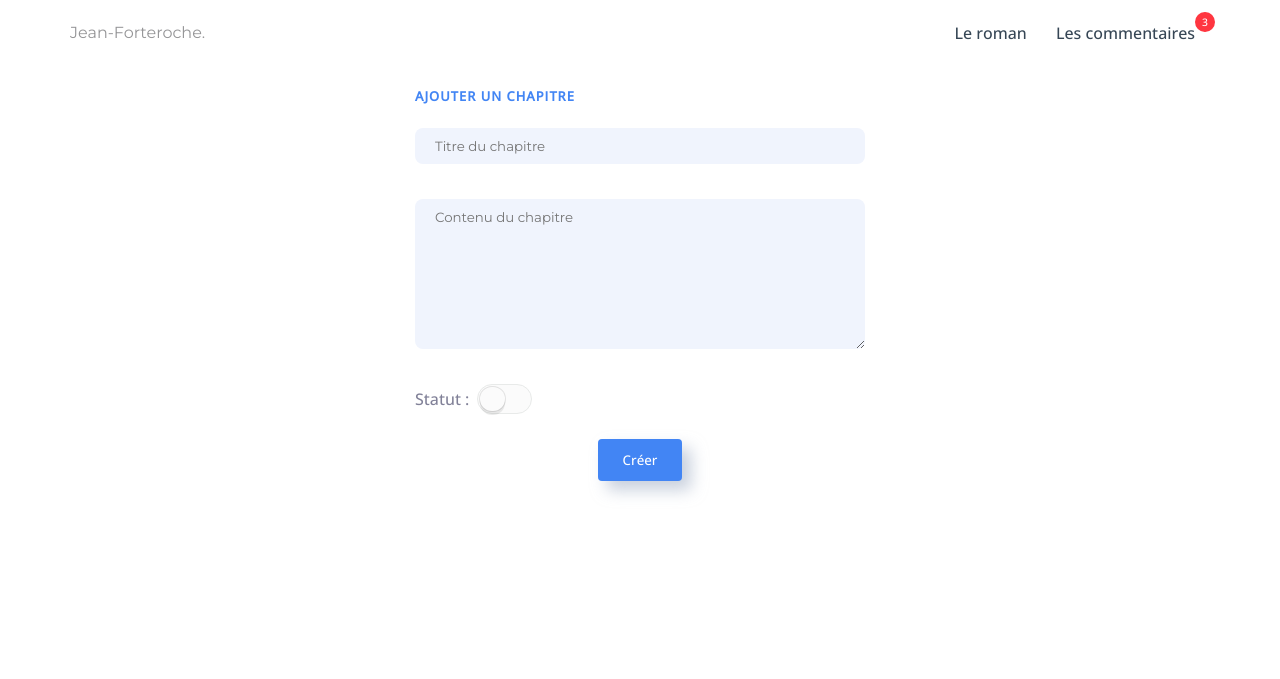
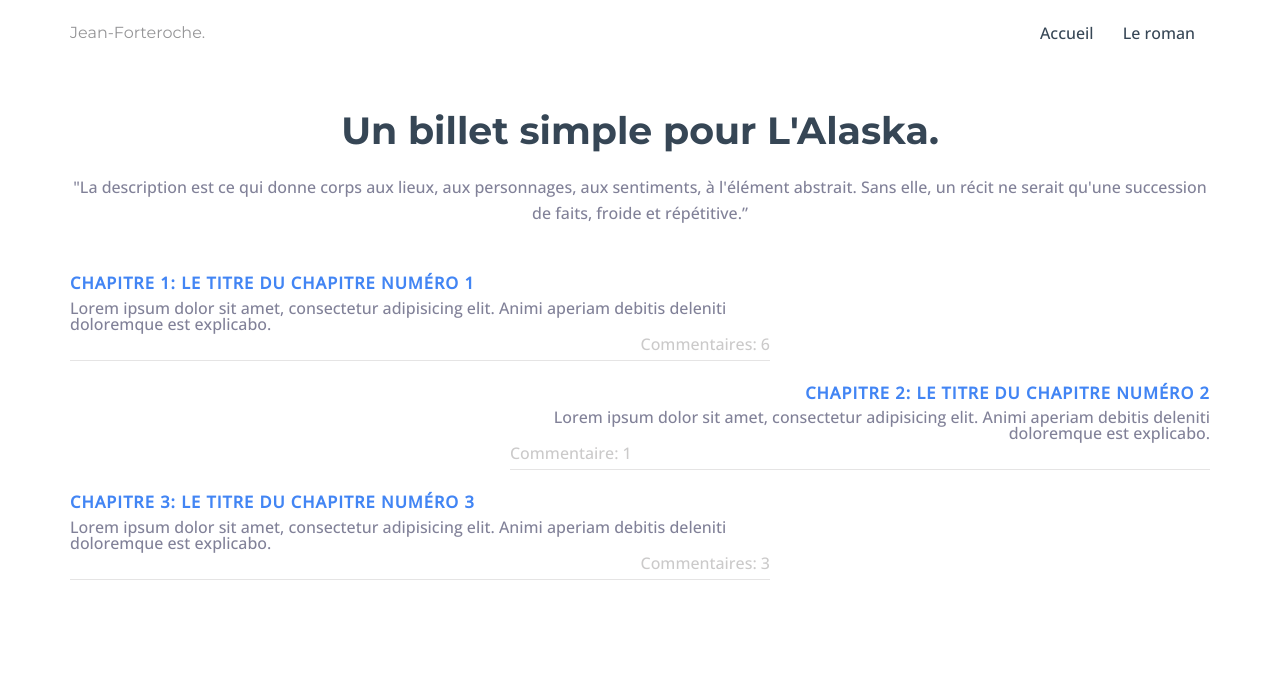
Before and after one commit to Sx-Nyx/forteroche, a PHP site: page /novel in a window 1280 px wide. Shown: the top 679 px of the page. Run offline with PHP 8.4, Linux system fonts and the light colour scheme.

Commit message:
feat(novel/index): add index view

```diff
--- a/public/index.php
+++ b/public/index.php
@@ -2,5 +2,5 @@
 
 require "../vendor/autoload.php";
 
-$renderer = new \Framework\Rendering\Renderer("../templates/admin/base.php");
-$renderer->render("../templates/admin/chapter/new.php");
+$renderer = new \Framework\Rendering\Renderer("../templates/base.php");
+$renderer->render("../templates/novel/index.php");
--- a/templates/admin/novel/show.php
+++ b/templates/admin/novel/show.php
@@ -4,7 +4,7 @@
         <form class="novel__form">
             <input type="text" placeholder="Nom du roman" required class="login__form__input">
             <textarea placeholder="Description du roman" required class="login__form__input"></textarea>
-            <div class="btn">
+            <div class="btn btn--novel">
                 <button type="submit" class="btn__link">Modifier</button>
             </div>
         </form>
--- /dev/null
+++ b/templates/novel/index.php
@@ -0,0 +1,28 @@
+<div class="wrapper">
+    <div class="book__presentation book__presentation--center">
+        <h1 class="book__presentation-title ">Un billet simple pour L'Alaska.</h1>
+        <p class="book__presentation-description">"La description est ce qui donne corps aux lieux, aux personnages,
+            aux sentiments, à l'élément abstrait. Sans elle, un récit ne serait qu'une succession de faits, froide
+            et répétitive.”</p>
+    </div>
+    <div class="chapter__list">
+        <a class="chapter__card" href="#">
+            <h1 class="chapter__title light__title">Chapitre 1: Le titre du chapitre numéro 1</h1>
+            <p class="chapter__excerpt">Lorem ipsum dolor sit amet, consectetur adipisicing elit. Animi aperiam debitis
+                deleniti doloremque est explicabo.</p>
+            <span class="chapter__comment">Commentaires: 6</span>
+        </a>
+        <a class="chapter__card" href="#">
+            <h1 class="chapter__title light__title">Chapitre 2: Le titre du chapitre numéro 2</h1>
+            <p class="chapter__excerpt">Lorem ipsum dolor sit amet, consectetur adipisicing elit. Animi aperiam debitis
+                deleniti doloremque est explicabo.</p>
+            <span class="chapter__comment">Commentaire: 1</span>
+        </a>
+        <a class="chapter__card" href="#">
+            <h1 class="chapter__title light__title">Chapitre 3: Le titre du chapitre numéro 3</h1>
+            <p class="chapter__excerpt">Lorem ipsum dolor sit amet, consectetur adipisicing elit. Animi aperiam debitis
+                deleniti doloremque est explicabo.</p>
+            <span class="chapter__comment">Commentaires: 3</span>
+        </a>
+    </div>
+</div>
```
Also changed, not shown: public/assets/css/main.css, public/assets/scss/main.scss, public/assets/scss/pages/_indexNovel.scss (added), 1 other file.
